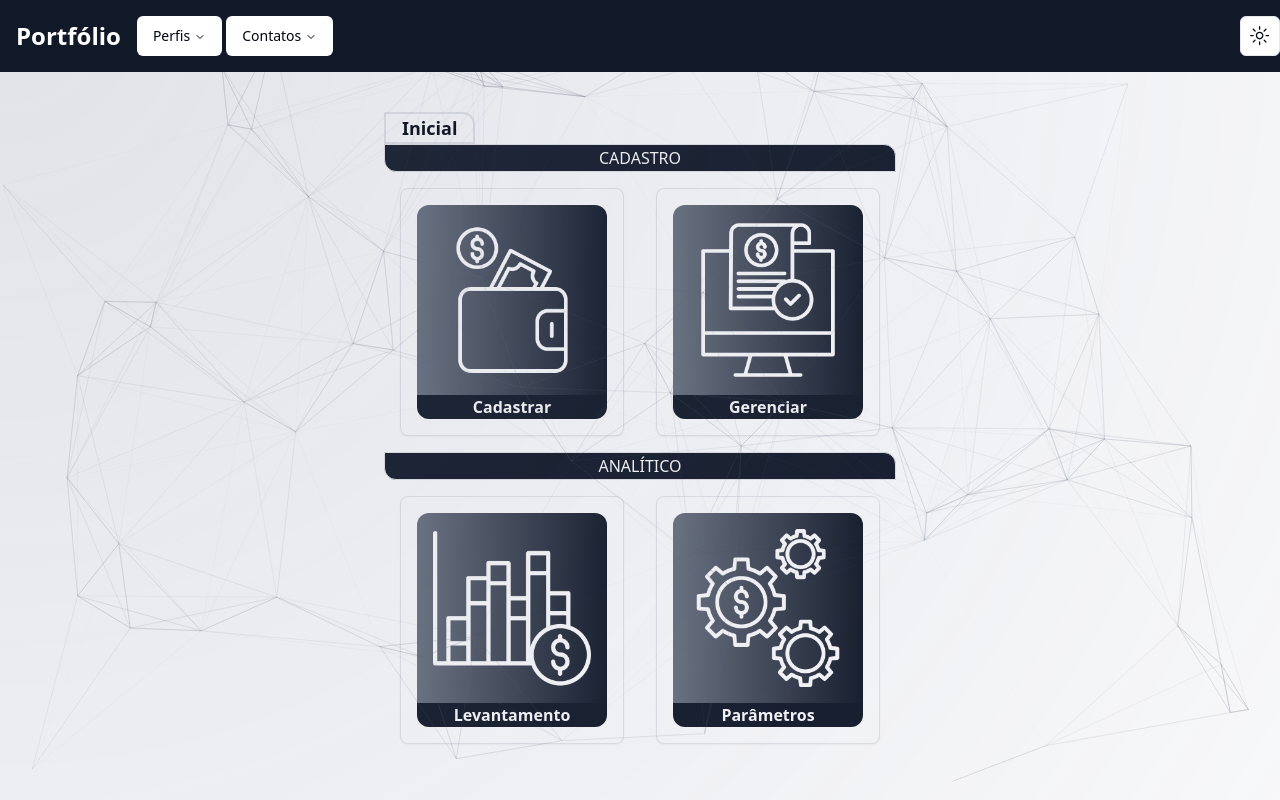
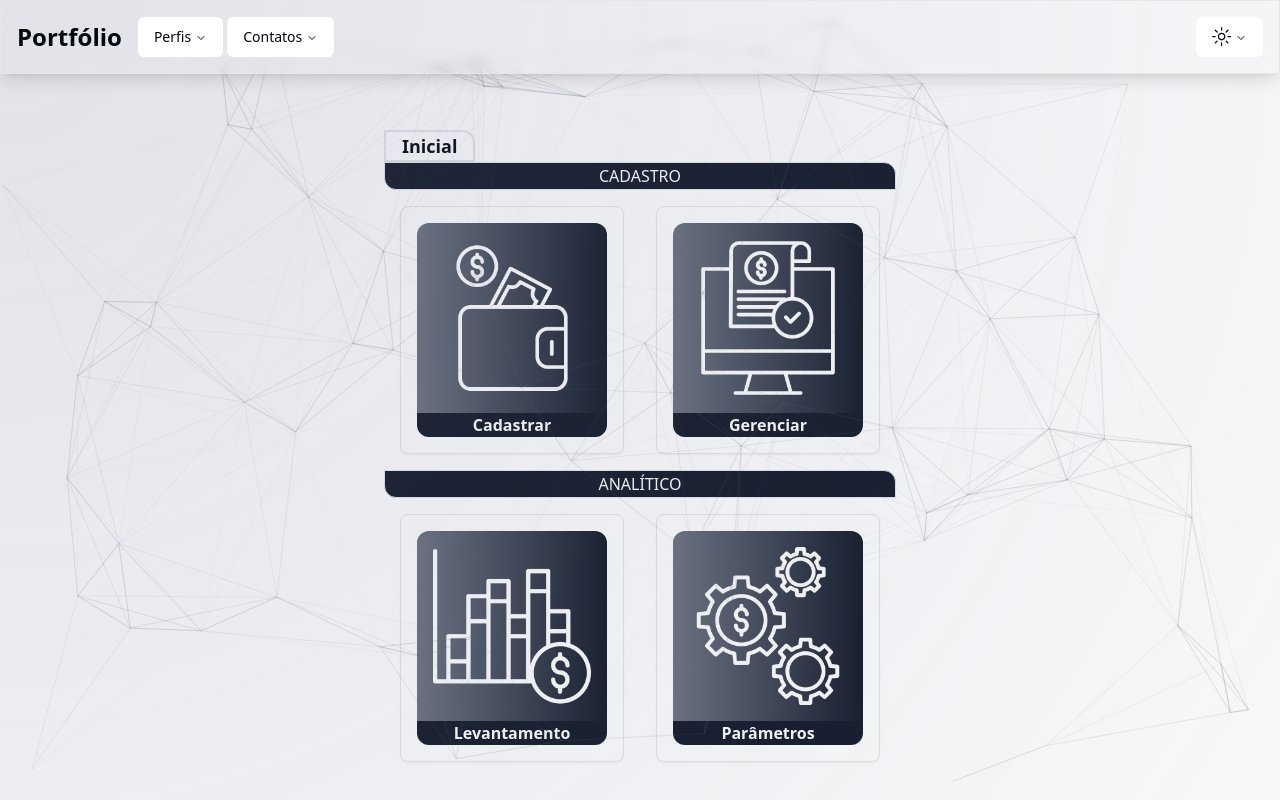
Before and after one commit to taynanhott/financial-manager, a Next.js app: page /gerenciar in a window 1280 px wide. Built offline with nearby package versions, Linux system fonts and the light colour scheme.

Commit message:
fix header

```diff
--- a/src/components/Html/Header/head.tsx
+++ b/src/components/Html/Header/head.tsx
@@ -3,19 +3,17 @@ import { NavigationMenuDemo } from "../../Resources/NavigationMenu/navigation";
 
 export function Head() {
     return (
-        <div className="z-20 bg-gray-900 relative flex items-center justify-between py-4 mb-6">
-            <div>
+        <div className="z-20 relative border shadow-lg backdrop-blur-sm flex items-center justify-between py-4 mb-10">
             <div className="flex items-center">
                 <a
-                        href="https://portfolio-taynanzh.vercel.app/home"
+                    href="https://taynan.dev"
                     target="_self"
                 >
-                        <p className="font-bold text-white mr-4 text-xl lg:text-2xl ml-4">Portfólio</p>
+                    <p className="font-bold mr-4 text-xl lg:text-2xl ml-4">Portfólio</p>
                 </a>
                 <NavigationMenuDemo />
             </div>
-            </div>
-            <div className="flex items-center">
+            <div className="flex mr-4 items-center">
                 <ModeToggle />
             </div>
         </div>
--- a/src/components/Resources/ModeToggle/index.tsx
+++ b/src/components/Resources/ModeToggle/index.tsx
@@ -1,37 +1,42 @@
 "use client"
 
 import * as React from "react"
-import { MoonIcon, SunIcon } from "@radix-ui/react-icons"
 import { useTheme } from "next-themes"
 
-import { Button } from "@/components/ui/button"
 import {
-    DropdownMenu,
-    DropdownMenuContent,
-    DropdownMenuItem,
-    DropdownMenuTrigger,
-} from "@/components/ui/dropdown-menu"
+    NavigationMenu,
+    NavigationMenuContent,
+    NavigationMenuItem,
+    NavigationMenuList,
+    NavigationMenuTrigger
+} from "@/components/ui/navigation-menu"
+
+import { MoonIcon, SunIcon } from "@radix-ui/react-icons"
 
 export function ModeToggle() {
     const { setTheme } = useTheme()
 
     return (
-        <DropdownMenu>
-            <DropdownMenuTrigger asChild>
-                <Button variant="outline" size="icon">
-                    <SunIcon className="h-[1.2rem] w-[1.2rem] rotate-0 scale-100 transition-all dark:-rotate-90 dark:scale-0" />
-                    <MoonIcon className="absolute h-[1.2rem] w-[1.2rem] rotate-90 scale-0 transition-all dark:rotate-0 dark:scale-100" />
-                    <span className="sr-only">Tema</span>
-                </Button>
-            </DropdownMenuTrigger>
-            <DropdownMenuContent align="end">
-                <DropdownMenuItem onClick={() => setTheme("light")}>
-                    Claro
-                </DropdownMenuItem>
-                <DropdownMenuItem onClick={() => setTheme("dark")}>
-                    Escuro
-                </DropdownMenuItem>
-            </DropdownMenuContent>
-        </DropdownMenu>
+        <NavigationMenu className="cursor-pointer">
+            <NavigationMenuList>
+                <NavigationMenuItem>
+                    <NavigationMenuTrigger>
+                        <SunIcon className="h-[1.2rem] w-[1.2rem] rotate-0 scale-100 transition-all dark:-rotate-90 dark:scale-0" />
+                        <MoonIcon className="absolute h-[1.2rem] w-[1.2rem] mr-2 rotate-90 scale-0 transition-all dark:rotate-0 dark:scale-100" />
+                        <span className="sr-only">Tema</span>
+                    </NavigationMenuTrigger>
+                    <NavigationMenuContent>
+                        <ul className="gap-3 p-2 lg:grid-cols-[.75fr_1fr]">
+                            <li onClick={() => setTheme("light")} className="p-2 mb-2 rounded-md hover:bg-gray-600 hover:text-white">
+                                Claro
+                            </li>
+                            <li onClick={() => setTheme("dark")} className="p-2 rounded-md hover:bg-gray-600 hover:text-white">
+                                Escuro
+                            </li>
+                        </ul>
+                    </NavigationMenuContent>
+                </NavigationMenuItem>
+            </NavigationMenuList>
+        </NavigationMenu>
     )
 }
```
Lines whose indentation alone changed are shown as unchanged.
